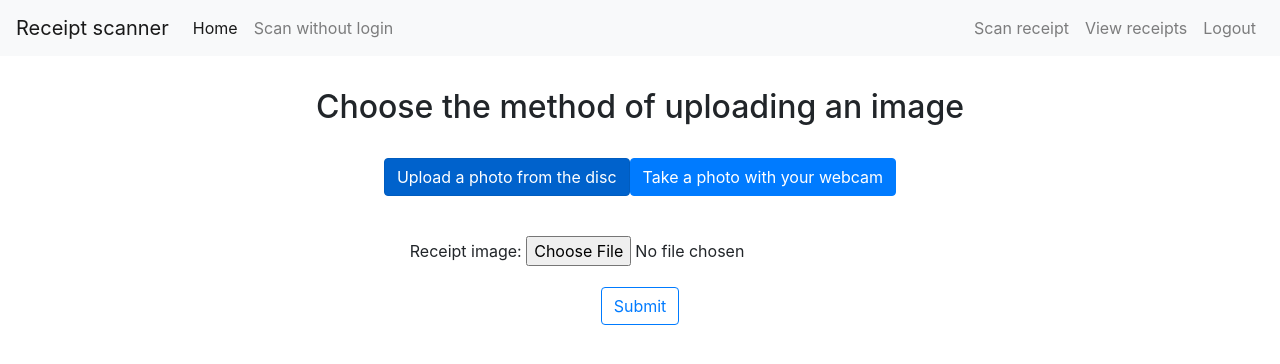
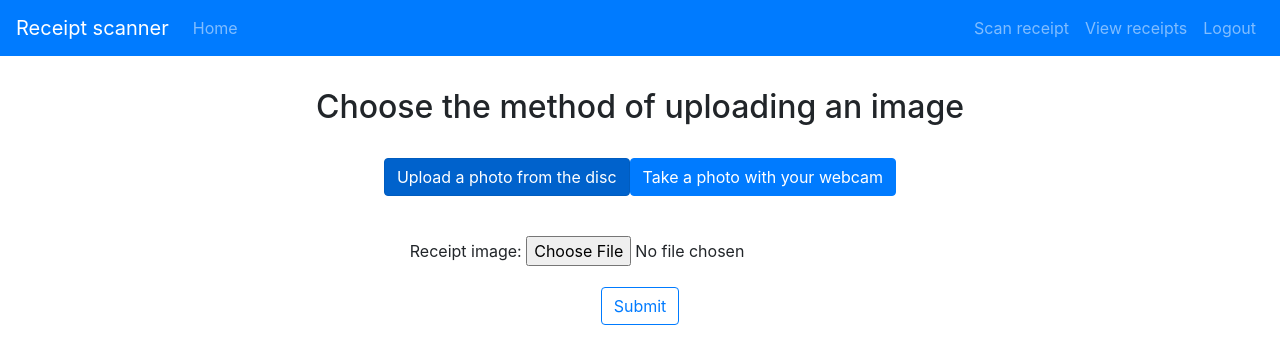
Before and after one commit to AdamJedrychowski/Recipt-Scanner, a Django app: page /upload_receipt/ in a window 1280 px wide. Shown: the top 364 px of the page. Run offline with Django 4.2, Linux system fonts and the light colour scheme; the visitor is signed in with stand-in values (Sample User, id 1).

Commit message:
Navbar UI change

```diff
--- a/server/templates/items_list.html
+++ b/server/templates/items_list.html
@@ -29,9 +29,9 @@
     </div>
     <div id="items">
         {% for item in items %}
-        <div class="item">
-            {{ item.description }}: ${{ item.price }}
-        </div>
+            <div class="item">
+                {{ item.description }}: ${{ item.price }}
+            </div>
         {% endfor %}
     </div>
 </body>
--- a/server/templates/navbar.html
+++ b/server/templates/navbar.html
@@ -1,20 +1,43 @@
 {% block navbar %}
-    <nav class="navbar navbar-expand-lg navbar-light bg-light justify-content-between">
+<nav
+  class="navbar navbar-expand-lg navbar-dark bg-primary justify-content-between"
+>
   <a class="navbar-brand" href="/">Receipt scanner</a>
-        <button class="navbar-toggler" type="button" data-toggle="collapse" data-target="#navbarSupportedContent" aria-controls="navbarSupportedContent" aria-expanded="false" aria-label="Toggle navigation">
+  <button
+    class="navbar-toggler"
+    type="button"
+    data-toggle="collapse"
+    data-target="#navbarSupportedContent"
+    aria-controls="navbarSupportedContent"
+    aria-expanded="false"
+    aria-label="Toggle navigation"
+  >
     <span class="navbar-toggler-icon"></span>
   </button>
   <div class="collapse navbar-collapse" id="navbarSupportedContent">
     <ul class="navbar-nav mr-auto">
-                <li class="nav-item active">
-                    <a class="nav-link" href="/">Home <span class="sr-only">(current)</span></a>
+      <li class="nav-item">
+        <a class="nav-link" href="/"
+          >Home <span class="sr-only">(current)</span></a
+        >
       </li>
-                <li><a class="nav-link" href="{% url 'upload_receipt' %}">Scan without login</a></li>
+      {% if not user.is_authenticated %}
+      <li>
+        <a class="nav-link" href="{% url 'upload_receipt' %}"
+          >Scan without login</a
+        >
+      </li>
+      {% endif %}
     </ul>
-            <div class="collapse navbar-collapse justify-content-end" id="navbarCollapse">
+    <div
+      class="collapse navbar-collapse justify-content-end"
+      id="navbarCollapse"
+    >
       <ul class="navbar-nav">
         {% if user.is_authenticated %}
-                        <li><a class="nav-link" href="{% url 'upload_receipt' %}">Scan receipt</a></li>
+        <li>
+          <a class="nav-link" href="{% url 'upload_receipt' %}">Scan receipt</a>
+        </li>
         <li><a class="nav-link" href="{% url 'view' %}">View receipts</a></li>
         <li><a class="nav-link" href="{% url 'logout' %}">Logout</a></li>
         {% else %}
--- a/server/templates/view_shopping.html
+++ b/server/templates/view_shopping.html
@@ -3,7 +3,11 @@
   {% include "head.html" %}
   <title>View receipt</title>
 </head>
+<body>
+  <header>
     <h1>Shopping</h1>
+  </header>
+  <main>
     <table>
       <tr>
         <th>Nr</th>
@@ -20,4 +24,6 @@
       </tr>
       {% endfor %}
     </table>
+  </main>
+</body>
 {% block content %} {% endblock %}
```
Lines whose indentation alone changed are shown as unchanged.
